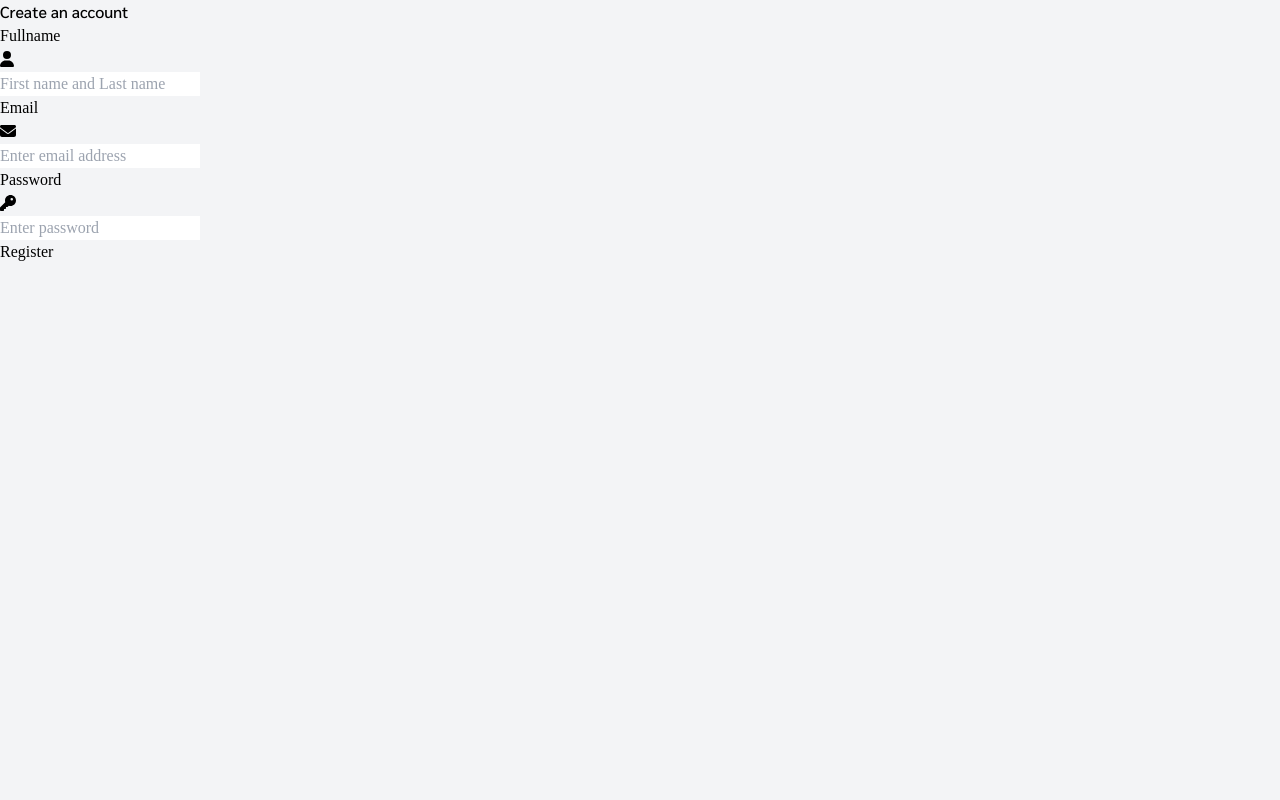
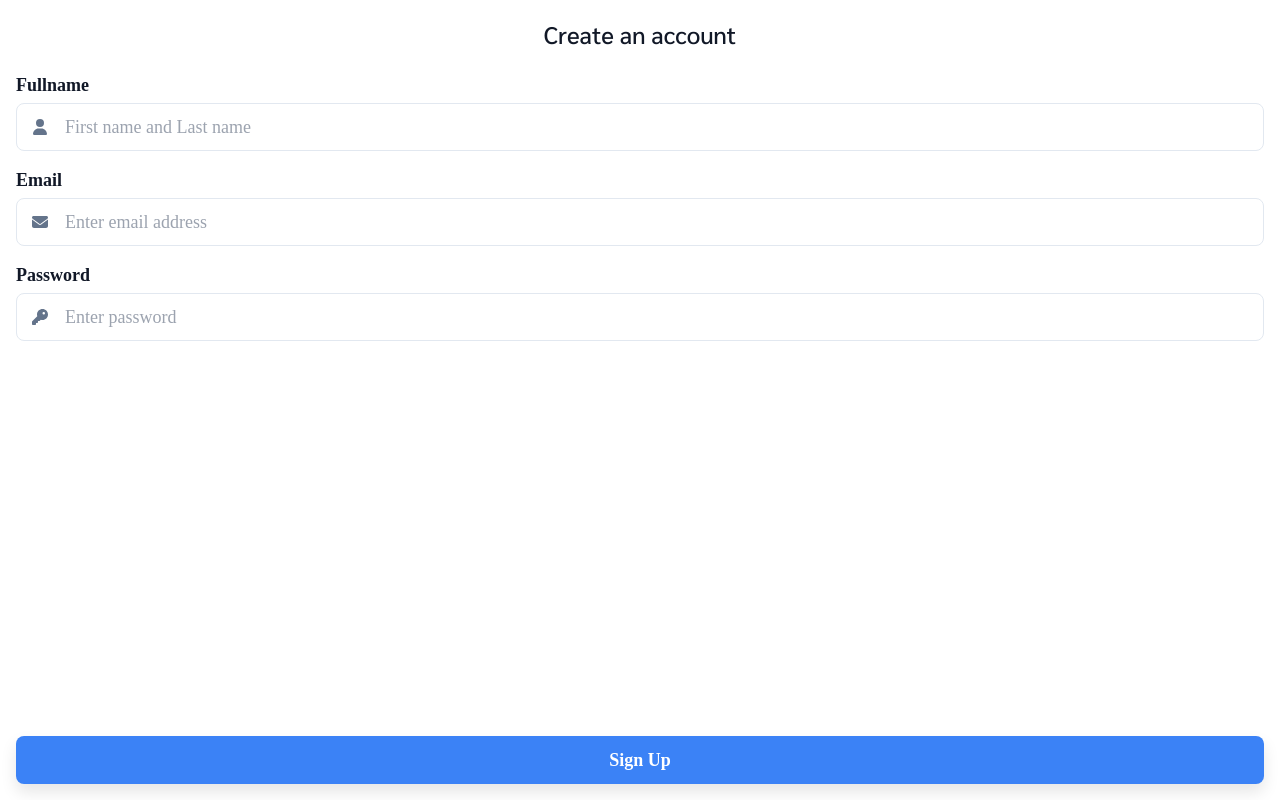
Before and after one commit to jimmy18dev/LINE-DEVCONF-2022-tailwind-workshop, a Vue app: page /signup in a window 1280 px wide. Built offline with nearby package versions, Linux system fonts and the light colour scheme.

Commit message:
Implement UI with normal css.

```diff
--- a/src/App.vue
+++ b/src/App.vue
@@ -6,6 +6,130 @@
 
 <script setup lang="ts">
 // This starter template is using Vue 3 <script setup> SFCs
-// Check out https://vuejs.org/api/sfc-script-setup.html#script-setup
-// import HelloWorld from './components/HelloWorld.vue'
 </script>
+
+<style lang="less">
+.fullscreen {
+  position: fixed;
+  top: 0;
+  left: 0;
+  width: 100%;
+  height: 100%;
+  background: #ffffff;
+  display: flex;
+  flex-direction: column;
+  padding: 16px;
+}
+.page {
+  display: flex;
+  flex-direction: column;
+}
+.content {
+  display: flex;
+  flex-direction: column;
+  margin-bottom: auto;
+}
+img.cover {
+  width: 100%;
+  border-radius: 8px;
+  margin-bottom: 16px;
+}
+h1 {
+  font-size: 24px !important;
+  color: #111827;
+  margin-bottom: 12px !important;
+}
+h1.center {
+  text-align: center;
+  margin-bottom: 20px !important;
+}
+p {
+  font-size: 18px;
+  color: #64748b;
+}
+.btn {
+  width: 100%;
+  height: 48px;
+  color: #ffffff;
+  background: #3b82f6;
+  border-radius: 8px;
+  box-shadow: 0 8px 16px rgba(0, 0, 0, 0.1);
+  margin: 0;
+  font-size: 18px;
+  font-weight: bold;
+}
+.input-box {
+  display: flex;
+  flex-direction: column;
+  margin-bottom: 16px;
+}
+.input-label {
+  margin-bottom: 4px;
+  color: #111827;
+  font-weight: bold;
+  font-size: 18px;
+}
+.input-container {
+  position: relative;
+}
+.input-icon {
+  position: absolute;
+  top: 0;
+  left: 0;
+  width: 48px;
+  height: 48px;
+  display: flex;
+  justify-content: center;
+  align-items: center;
+  color: #64748b;
+  background: transparent;
+}
+.input-text {
+  height: 48px;
+  width: 100%;
+  padding-left: 48px;
+  border-radius: 8px;
+  border: 1px solid #e2e8f0;
+  color: #64748b;
+  box-sizing: border-box;
+  font-size: 18px;
+}
+.profile {
+  display: flex;
+  align-items: center;
+  padding: 20px 16px;
+}
+img.profile-image {
+  width: 48px;
+  height: 48px;
+  margin-right: 16px;
+  border-radius: 50%;
+}
+.profile-name {
+  font-size: 24px !important;
+  color: #111827;
+}
+.menulist {
+  display: flex;
+  flex-direction: column;
+  background: #ffffff;
+  margin: 0 16px;
+  margin-bottom: 16px;
+  border-radius: 8px;
+  box-shadow: 0 8px 16px rgba(0, 0, 0, 0.1);
+}
+.toggle-menu {
+  display: flex;
+  justify-content: space-between;
+  align-items: center;
+  height: 48px;
+  border-bottom: 1px solid #e2e8f0;
+  margin-left: 16px;
+  padding-right: 16px;
+  font-size: 18px;
+  color: #111827;
+}
+.toggle-menu:last-child {
+  border-bottom: 0;
+}
+</style>
--- a/src/components/Button.vue
+++ b/src/components/Button.vue
@@ -1,5 +1,5 @@
 <template>
-  <button>
+  <button class="btn">
     <slot></slot>
   </button>
 </template>
--- a/src/components/InputText.vue
+++ b/src/components/InputText.vue
@@ -1,13 +1,13 @@
 <template>
-  <div>
+  <div class="input-box">
     <LabelText>{{ label }}</LabelText>
-    <div>
-      <div v-if="type">
+    <div class="input-container">
+      <div class="input-icon" v-if="type">
         <font-awesome-icon v-if="type === 'text'" :icon="['fas', 'user']" />
         <font-awesome-icon v-if="type === 'password'" :icon="['fas', 'key']" />
         <font-awesome-icon v-if="type === 'email'" :icon="['fas', 'envelope']" />
       </div>
-      <input :type="type" :placeholder="placeholder">
+      <input class="input-text" :type="type" :placeholder="placeholder">
     </div>
   </div>
 </template>
--- a/src/components/LabelText.vue
+++ b/src/components/LabelText.vue
@@ -1,5 +1,5 @@
 <template>
-  <div>
+  <div class="input-label">
     <slot></slot>
   </div>
 </template>
--- a/src/components/Profile.vue
+++ b/src/components/Profile.vue
@@ -1,7 +1,7 @@
 <template>
-  <div>
-    <img src="@/assets/images/avatar.jpg" alt="Maxwell">
-    <div>Hello, Maxwell</div>
+  <div class="profile">
+    <img class="profile-image" src="@/assets/images/avatar.jpg" alt="Maxwell">
+    <div class="profile-name">Hello, Maxwell</div>
   </div>
 </template>
 
--- a/src/components/Section.vue
+++ b/src/components/Section.vue
@@ -1,5 +1,5 @@
 <template>
-  <div>
+  <div class="menulist">
     <slot></slot>
   </div>
 </template>
--- a/src/components/ToggleMenu.vue
+++ b/src/components/ToggleMenu.vue
@@ -1,7 +1,7 @@
 <template>
-  <div>
+  <div class="toggle-menu">
     <div>{{ label }}</div>
-    <ToggleSwitch />
+    <ToggleSwitch :on="on" />
   </div>
 </template>
 
@@ -13,6 +13,7 @@ export default defineComponent({
   name: 'ToggleMenu',
   props: {
     label: String,
+    on: Boolean
   },
   components: {
     ToggleSwitch,
--- a/src/components/ToggleSwitch.vue
+++ b/src/components/ToggleSwitch.vue
@@ -10,8 +10,11 @@ import { defineComponent, ref } from 'vue'
 
 export default defineComponent({
   name: 'ToggleSwitch',
-  setup () {
-    const isOn = ref(false)
+  props: {
+    on: Boolean
+  },
+  setup (props) {
+    const isOn = ref(props.on)
     const onToggle = (): void => {
       isOn.value = !isOn.value
     }
--- a/src/views/Home.vue
+++ b/src/views/Home.vue
@@ -1,11 +1,11 @@
 <template>
-  <div>
-    <div>
-      <img src="../assets/images/cover.jpg" alt="Fashion Up Your Look">
+  <div class="fullscreen">
+    <div class="content">
+      <img class="cover" src="../assets/images/cover.jpg" alt="Fashion Up Your Look">
       <h1>Fashion Up Your Look</h1>
       <p>Welcome to the world's most marketplace. Buying and Selling of goods or services using the internet.</p>
     </div>
-    <Button class="m-4">Get Started</Button>
+    <Button>Get Started</Button>
   </div>
 </template>
 
--- a/src/views/Setting.vue
+++ b/src/views/Setting.vue
@@ -1,13 +1,13 @@
 <template>
-  <div>
+  <div class="page">
     <Profile />
     <Section>
-      <ToggleMenu label="Notification sound" />
-      <ToggleMenu label="Hide my likes" />
+      <ToggleMenu on label="Notification sound" />
+      <ToggleMenu on label="Hide my likes" />
       <ToggleMenu label="Share your information" />
     </Section>
     <Section>
-      <ToggleMenu label="Send Auto-Reply" />
+      <ToggleMenu on label="Send Auto-Reply" />
       <ToggleMenu label="Email Notifications" />
       <ToggleMenu label="Newsletter" />
     </Section>
--- a/src/views/SignUp.vue
+++ b/src/views/SignUp.vue
@@ -1,12 +1,12 @@
 <template>
-  <div>
-    <h1>Create an account</h1>
-    <div>
+  <div class="fullscreen">
+    <h1 class="center">Create an account</h1>
+    <div class="content">
       <InputText type="text" label="Fullname" placeholder="First name and Last name" />
       <InputText type="email" label="Email" placeholder="Enter email address" />
       <InputText type="password" label="Password" placeholder="Enter password" />
     </div>
-    <Button>Register</Button>
+    <Button>Sign Up</Button>
   </div>
 </template>
 
```
Also changed, not shown: 1 other file (tests, documents, lock files or other folders).
